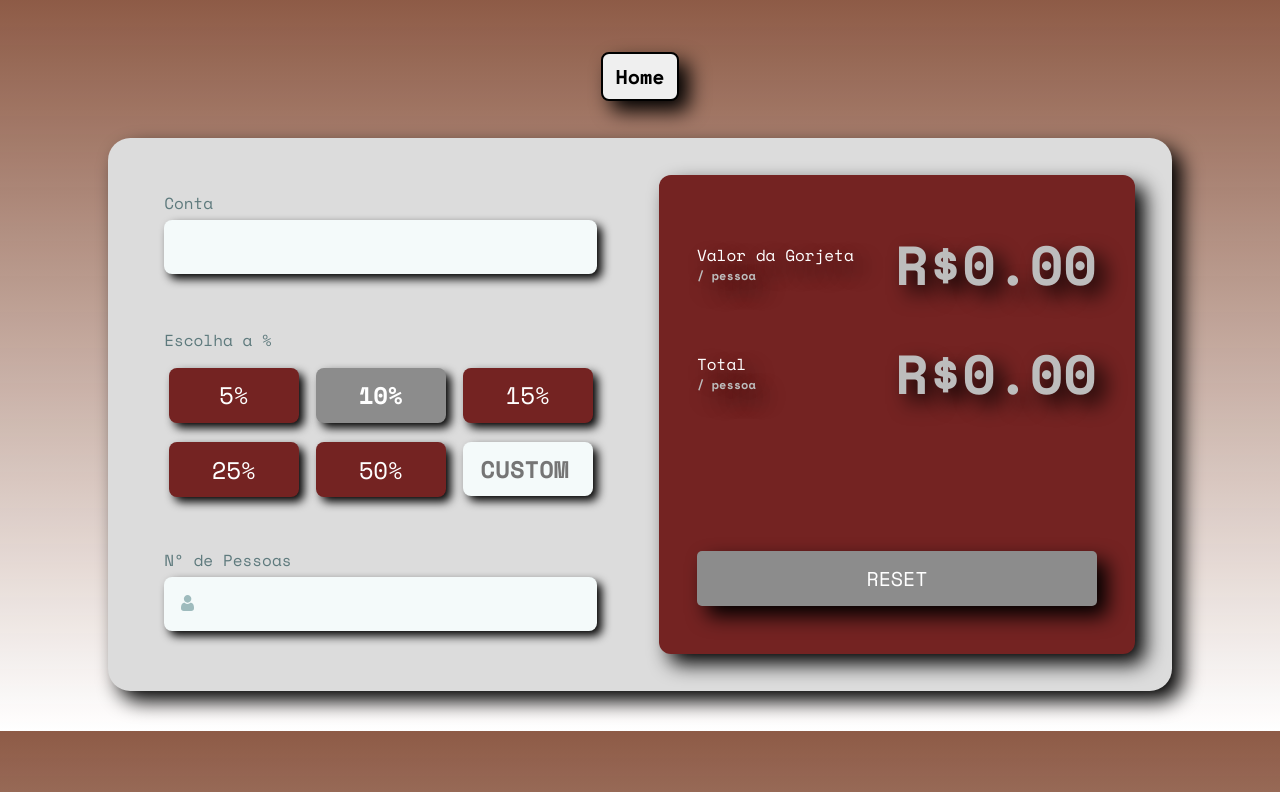
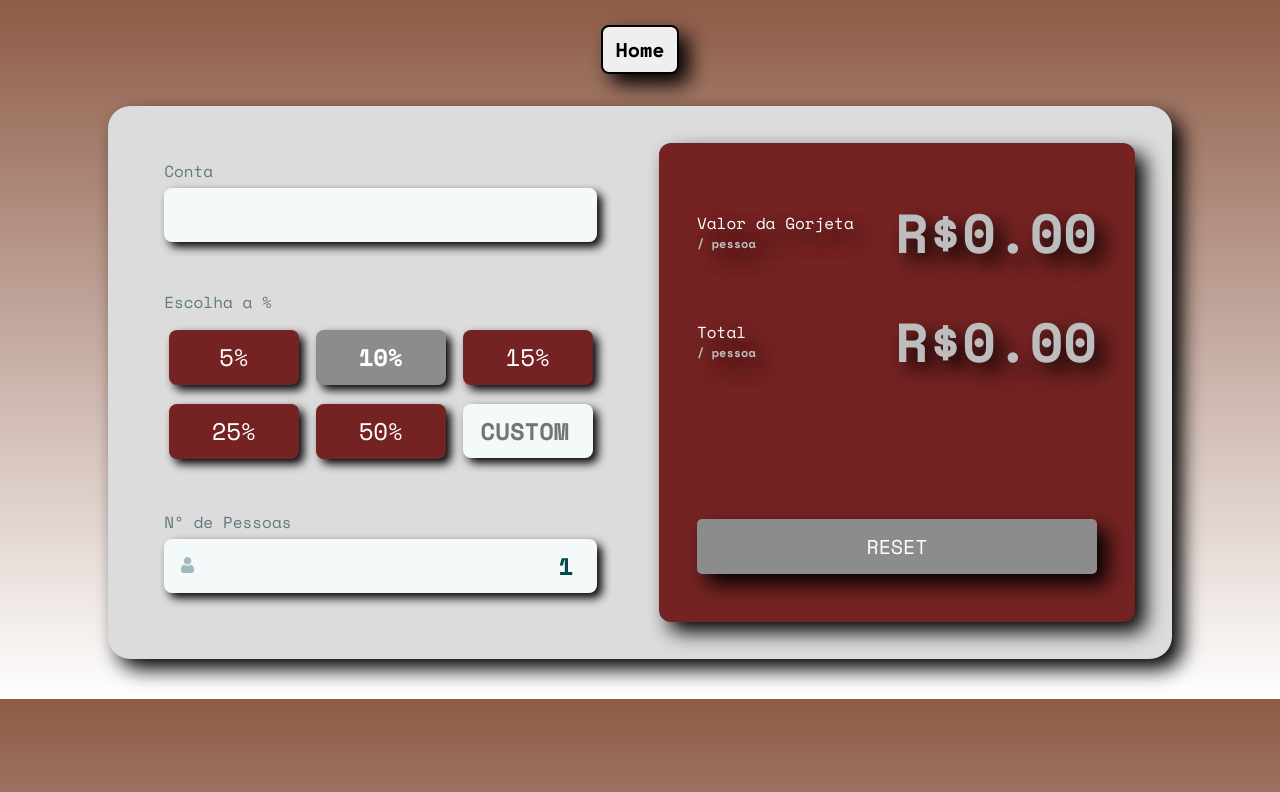
Before and after one commit to JennyLamego2022/Calculadora, a plain HTML site: page HTML/calculadora.html in a window 1280 px wide. Both pictures are taken after a click on the element "RESET". Drawn offline with nearby package versions, Linux system fonts and the light colour scheme.

Commit message:
Ajuste botao reset da calculadora

```diff
--- a/HTML/calculadora.html
+++ b/HTML/calculadora.html
@@ -20,7 +20,7 @@
 
             <div class="container1">
                 <label for="">Conta</label>
-                <input type="number"  required class="input conta-input" id="input-conta" value="">
+                <input type="number"  required class="input conta-input" id="input-conta" value=""><br><br>
                 <label for="" id="escolha">Escolha a %</label>
                 <div class="tipo">
                     <div class="tipos tipo-5" id="percent5">5%</div>
@@ -28,14 +28,14 @@
                     <div class="tipos tipo-15" id="percent15">15%</div>
                     <div class="tipos tipo-25" id="percent25">25%</div>
                     <div class="tipos tipo-50" id="percent50">50%</div>
-                    <div id="tip-custom"><input type="number" class="tip-custom" id="custom" placeholder="CUSTOM"></div>
+                    <div id="tip-custom"><input type="number" class="tip-custom" id="custom" placeholder="CUSTOM" ></div>
 
                 </div>
                 <div class="quantidade-pessoas">
                     <label for="" id="nPessoas">Nº de Pessoas</label>
                     <label for="" class="erro">Não pode ser zero</label>
                 </div>
-                <input type="number" required class="input pessoas-input" id="pessoas">
+                <input type="number" required class="input pessoas-input" id="pessoas" value="1">
             </div>
 
 
--- a/JS/main.js
+++ b/JS/main.js
@@ -154,7 +154,7 @@ porcentagem5.addEventListener("click", function(){
     function clean(){
         document.getElementById('input-conta').value = "";
         document.getElementById('custom').value = "";
-        document.getElementById('pessoas').value = "";
+        document.getElementById('pessoas').value = "1";
 
         pGorjeta.innerHTML = "R$" + (0).toFixed(2);
         tGorjeta.innerHTML = "R$" + (0).toFixed(2);
--- a/style.css
+++ b/style.css
@@ -32,8 +32,8 @@ body{
 
 .voltar{
     text-align: center;
-    margin-top: 1.7rem;
-    margin-bottom: 2.3rem;
+    /* margin-top: 1rem; */
+    margin-bottom: 2rem;
     font-size: 18px;
     color: white;
     text-decoration: none;
@@ -208,6 +208,8 @@ input{
         background-position: 17px 18px;
     }
 
+
+
     .calculadora{
         width: 990px;
         height: 100vh;
@@ -224,9 +226,6 @@ input{
         flex-direction: column;
     }
 
-    .conta-input{
-        margin-bottom: 3.4rem;
-    }
 
     .tipo{
         grid-template-columns: 130px 130px 130px;
```
